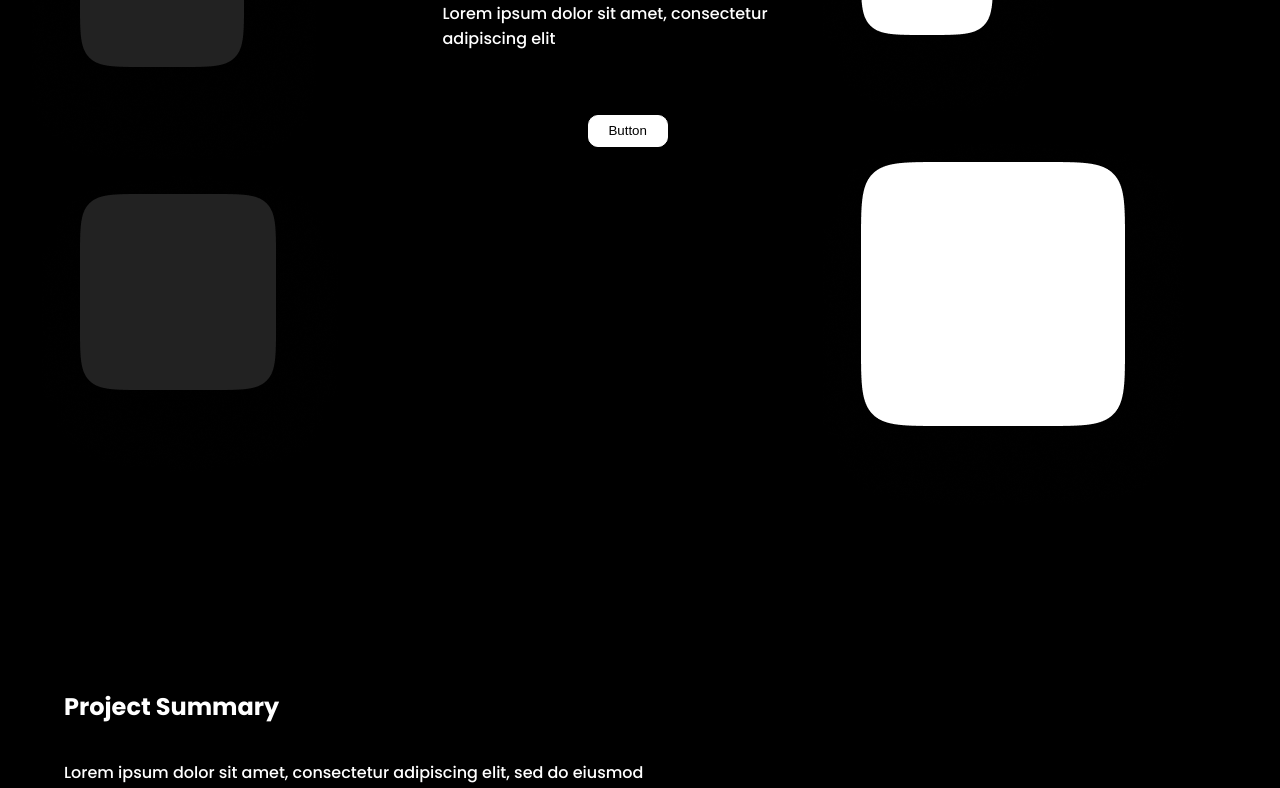
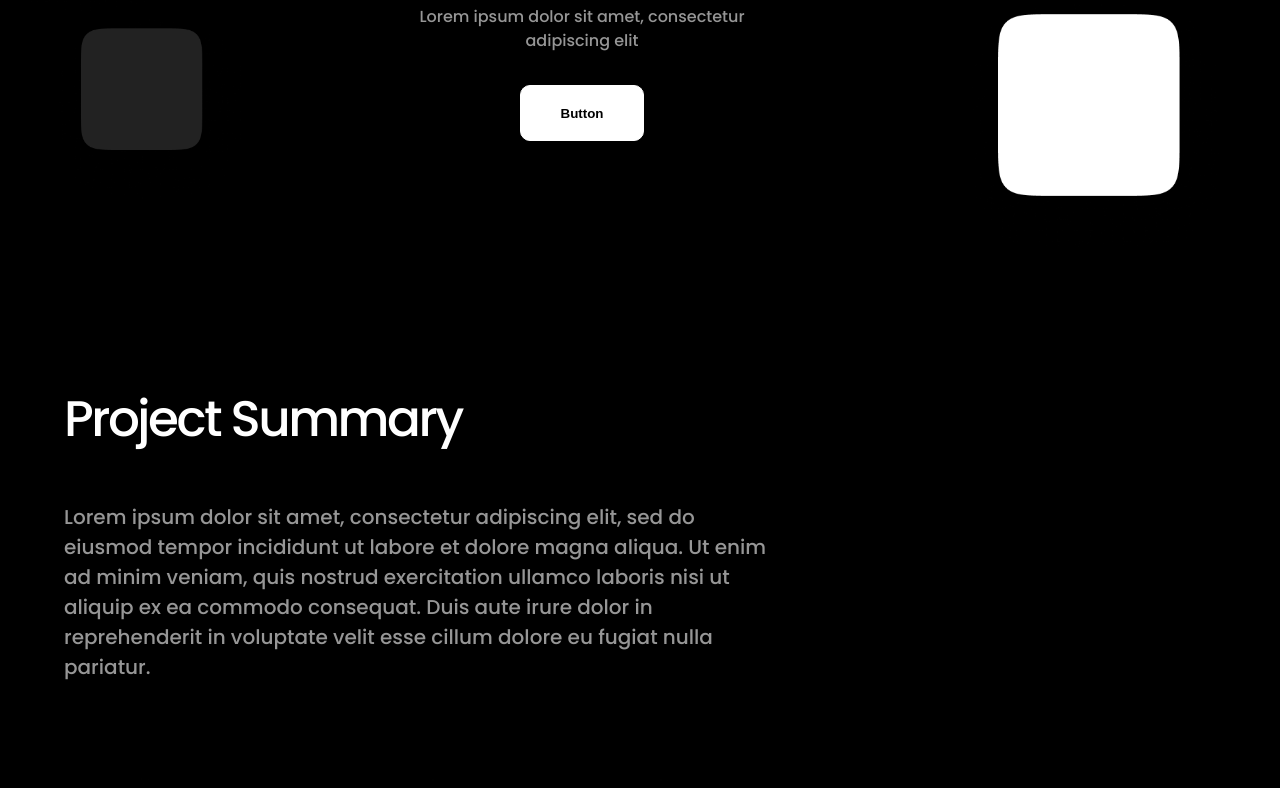
Before and after one commit to hinzullah/brindo-task, a React (Create React App) app: page / in a window 1280 px wide. Shown: the part 340-1128 px from the top of the page. Built offline with nearby package versions, Linux system fonts and the light colour scheme.

Commit message:
resolution size

```diff
--- a/src/App.css
+++ b/src/App.css
@@ -3,6 +3,7 @@
     padding: 0rem;
     margin: 0;
     background-color: black;
+    overflow-x: hidden;
 }
 @media screen and (max-width: 600px) {
     .landpage{
--- a/src/components/Aside.js
+++ b/src/components/Aside.js
@@ -1,12 +1,21 @@
 import styled from "styled-components";
 
 export const Aside = styled.div`
-padding-top: 3rem;
     .summary{
         display: flex;
         flex-direction: column;
         padding: 4rem;
-        width: 600px;
+        h2{
+            font-size: 50px;
+            font-weight: 500;
+            line-height: 44px;
+            letter-spacing: -0.05em;
+        }
+        p{
+            color: rgba(150, 150, 150, 1);
+            width: 706px;
+            font-size: 20px;
+        }
     }
     .train{
         img{
@@ -21,6 +30,21 @@ padding-top: 3rem;
             padding: 3rem;
             width: 413px;
             margin: auto 0;
+            h2{
+                width: 513px;
+                height: 128px;
+                font-size: 46px;
+                font-weight: 500;
+                line-height: 54px;
+                letter-spacing: -0.05em;
+            }
+            p{
+                width: 400px;
+                height: 192px;
+                font-size: 16px;
+                font-weight: 400;
+                color: rgba(150, 150, 150, 1);
+            }
         }
         .parallax-image{
             padding: 0;
@@ -38,10 +62,25 @@ padding-top: 3rem;
             flex-direction: column;
             padding: 3rem;
             width: 300px;
+            h2{
+                width: 444px;
+                height: 54px;
+                font-size: 46px;
+                font-weight: 500;
+                line-height: 54px;
+            }
+            p{
+                width: 444px;
+                height: 64px;
+                font-size: 16px;
+                font-weight: 400;
+                color: rgba(150, 150, 150, 1);
+            }
                 button{
-                    width: 5rem;
-                    height: 2rem;
-                    margin: 3rem 2rem;
+                    width: 142px;
+                    height: 56px;
+                    margin: 3rem 0;
+                    font-weight: 600;
                     border-radius: 10px;
                     border: 1px solid rgba(245, 232, 118, 1);
                     background-color:rgba(245, 232, 118, 1);
@@ -57,14 +96,15 @@ padding-top: 3rem;
         background-color: rgba(239, 239, 239, 1);
         display: flex;
         flex-direction: column;
-        padding: 0 0.1rem;
-        margin: 0 1rem 2rem 1rem;
+        padding: 0 0.2rem;
+        height: 152px;
+        margin: 1rem;
         color: black;
         border-radius: 30px;
         button{
-        width: 12rem;
+        width: 10rem;
         height: 2.4rem;
-        margin: 0.5rem;
+        margin: 0.2rem;
         border-radius: 10px;
         border: 1px solid white;
         background-color : white;
@@ -99,6 +139,7 @@ padding-top: 3rem;
             gap: 3px;
             text-align:center;
             margin: 10px;
+            font-weight: 600px;
             img{
                 width: 24px;
                 height: 24px;
--- a/src/components/Footer.js
+++ b/src/components/Footer.js
@@ -8,6 +8,11 @@ export const Footer =styled.div`
         display: flex;
         flex-direction: row;
         justify-content: space-between;
+        div{
+            p{
+                color: rgba(150, 150, 150, 1);
+            }
+        }
     }
     .footer2{
         display: flex;
--- a/src/components/Header.js
+++ b/src/components/Header.js
@@ -6,25 +6,27 @@ display: flex;
 flex-direction: row;
 justify-content: space-between;
 img{
-    width: 240px;
+    width: 250px;
     height: 100px;
 }
 ul{
     display: flex;
     flex-direction: row;
-
+    width: 290x;
+    height: 20px;
     margin: 3rem 0;
     li{
         margin-right: 4rem;
     }
 }
 button{
-    width: 5rem;
-    height: 2rem;
-    margin: 3rem 2rem;
+    width: 122px;
+    height: 46px;
+    margin: 2rem;
     border-radius: 10px;
     border: 1px solid rgba(245, 232, 118, 1);
     background-color:rgba(245, 232, 118, 1);
+    font-weight: 600;
 }
 @media only screen
 and (max-width: 600px)
--- a/src/components/Hero.js
+++ b/src/components/Hero.js
@@ -1,11 +1,12 @@
 import styled from "styled-components";
 
 export const Hero = styled.div`
+@media screen and (min-width: 1020px) and (max-width: 1700px) {
 padding: 2rem;
 box-sizing: border-box;
 margin: 0 auto;
 .box-left{
-    margin-top: -3rem;
+    margin-top: -4rem;
     margin-left: 6rem;
     width: 96px;
     height: 96px;
@@ -18,18 +19,34 @@ margin: 0 auto;
         display: flex;
         flex-direction: column;
         align-items: center;
+        text-align: center;
+        gap: 1rem;
+        h2{
+            font-size: 40px;
+            font-weight: 600;
+            line-height: 55px;
+            height: 60px;
+            width: 670px;
+        }
+        p{
+            width: 408px;
+            height: 48px;
+            line-height: 24px;
+            color: rgba(150, 150, 150, 1);
+        }
         button{
-            width: 5rem;
-            height: 2rem;
-            margin: 3rem 2rem;
+            width: 124px;
+            height: 56px;
             border-radius: 10px;
             border: 1px solid white ;
             background-color: white;
+            font-weight: 600;
         }
-        .gray-box{
+    }
+    .gray-box{
             display: flex;
             flex-direction: column;
-            padding: 1rem;
+
             .box-left1{
                 width: 164px;
                 height: 164px;
@@ -43,18 +60,20 @@ margin: 0 auto;
         .white-box{
             display: flex;
             flex-direction: column;
-            padding: 1rem;
             .box-right1{
                 width: 132px;
                 height: 132px;
+                margin-top: 1rem;
             }
             .box-right2{
-                width: 164px;
-                height: 164px;
-                margin-right: 3rem;
+                width: 264px;
+                height: 264px;
+                margin:0 3rem;
             }
         }
-    }
+
+}
+
 
 }
 
--- a/src/components/Landpage.js
+++ b/src/components/Landpage.js
@@ -3,7 +3,7 @@ import logo from '../assets/logo.png'
 import Header from './Header'
 import box1 from '../assets/{place image here}.png'
 import box2 from '../assets/{place image here} (1).png'
-import boxw2 from '../assets/{place image here} (3).png'
+import boxr2 from '../assets/{place image here} (3).png'
 import { Hero } from './Hero'
 import { Aside } from './Aside'
 import { Footer } from './Footer'
@@ -46,7 +46,7 @@ const Landpage = () => {
                 </div>
                 <div className='white-box'>
                     <img className='box-right1' src={box2} alt="second white box" />
-                    <img className='box-right2' src={boxw2} alt="third white box" />
+                    <img className='box-right2' src={boxr2} alt="third white box" />
                 </div>
             </div>
         </Hero>
```
